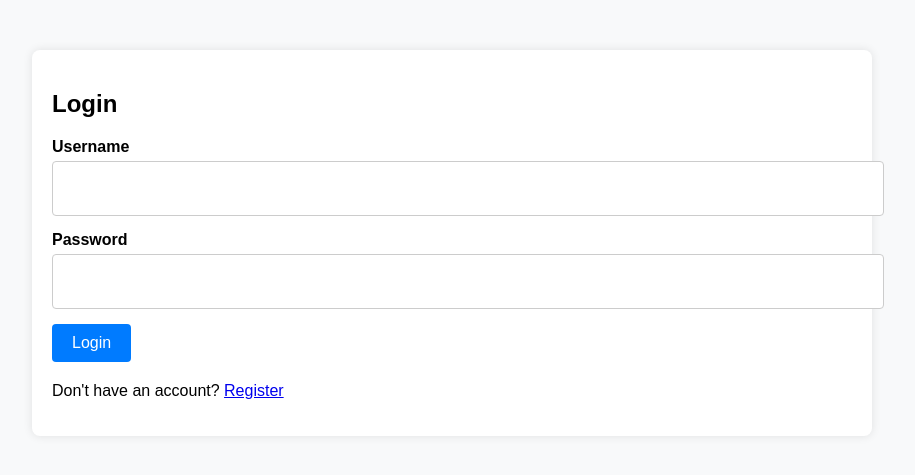
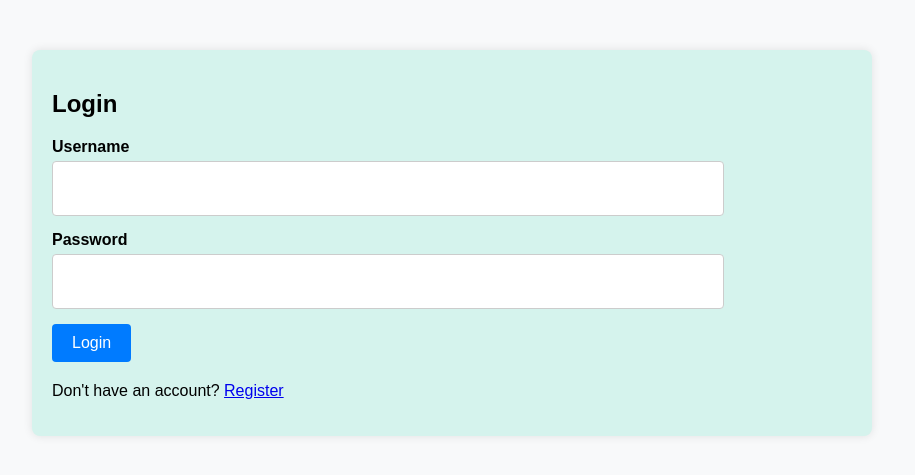
Before and after one commit to Kenfod/Python-Sales-Tracker, a Flask app: a page that uses templates/login.html in a window 1280 px wide. Shown: the top 475 px of the page, without its empty margins (188-1103 px from the left). Run offline with Flask 3, Linux system fonts and the light colour scheme.

Commit message:
Changed the background color for login & registration forms

```diff
--- a/static/styles.css
+++ b/static/styles.css
@@ -79,7 +79,7 @@ body {
     max-width: 800px;
     margin: 50px auto;
     padding: 20px;
-    background-color: #fff;
+    background-color: rgb(213, 243, 237);
     box-shadow: 0 0 10px rgba(0, 0, 0, 0.1);
     border-radius: 8px;
 }
@@ -134,7 +134,7 @@ form {
 }
 
 .form-control {
-    width: 100%;
+    width: 80%;
     padding: 10px;
     border: 1px solid #ccc;
     border-radius: 4px;
```
